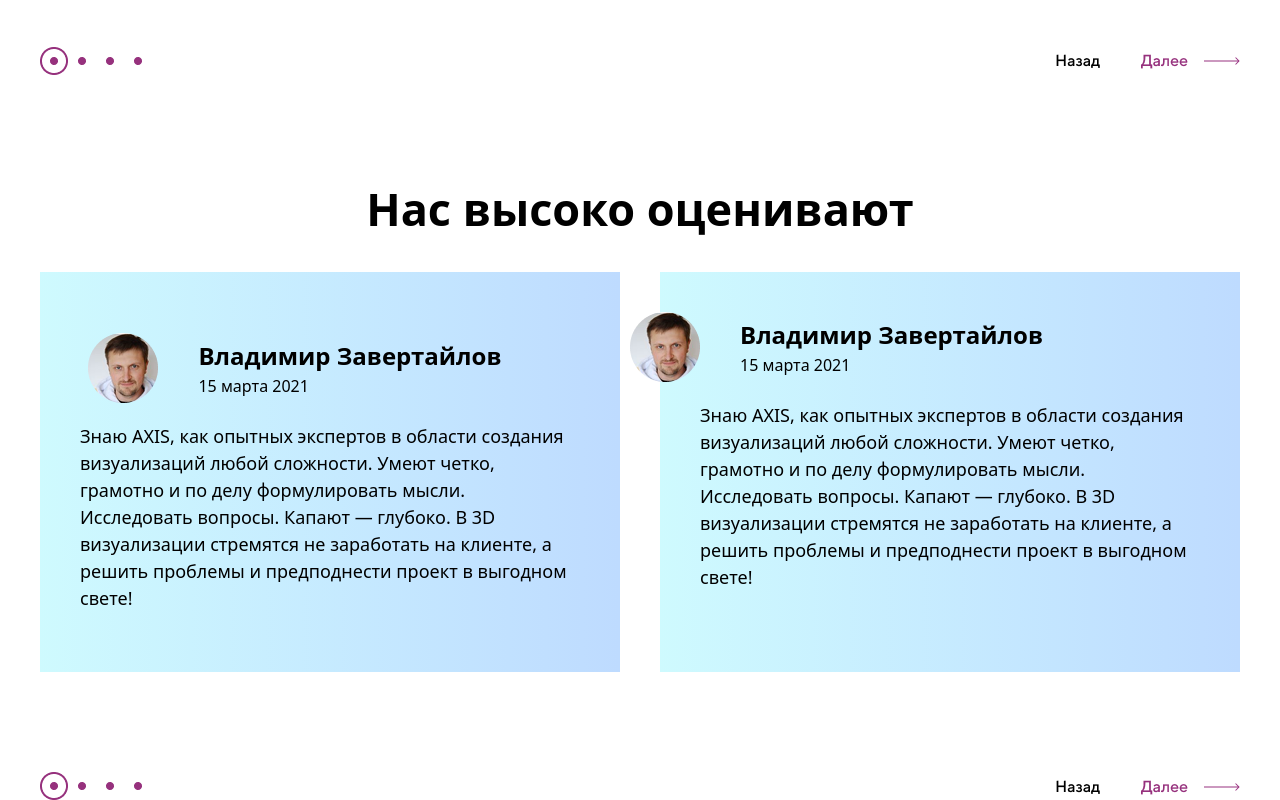
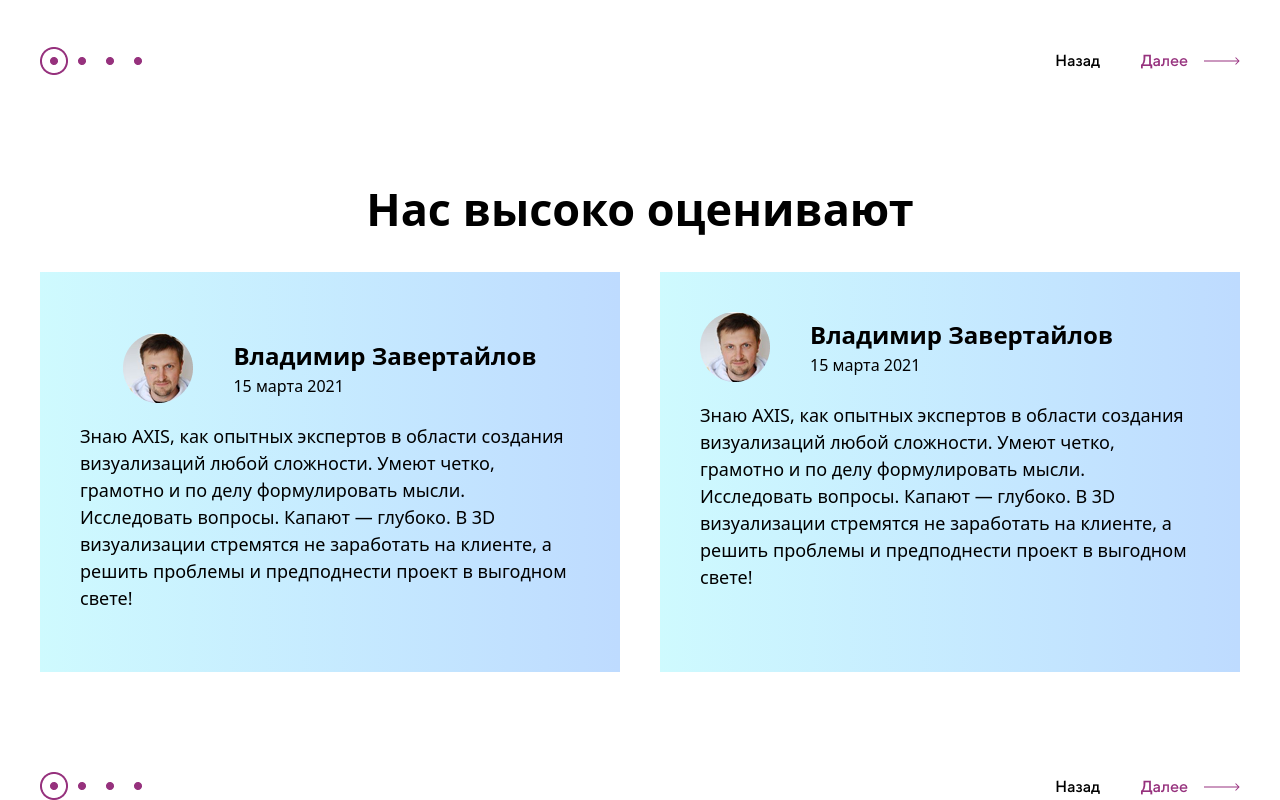
Before and after one commit to idris0111/hom16, a website: page index.html in a window 1280 px wide. Shown: the part 3994-4794 px from the top of the page. Drawn offline with Linux system fonts and the light colour scheme.

Commit message:
ама садай?

```diff
--- a/index.html
+++ b/index.html
@@ -356,7 +356,7 @@
         <div class="flex max-w-[1200px] m-auto items-center justify-between mt-[30px]">
             <div
                 class="w-[580px] h-[400px] p-[40px] bg-linear-to-r from-cyan-100 to-blue-200 flex flex-col items-center justify-center">
-                <div class="flex items-center gap-[40px] ml-[-70px] mb-[20px]">
+                <div class="flex items-center gap-[40px] ml-[] mb-[20px]">
                     <img src="./image 14.png" alt="">
                     <div>
                         <p class="text-[24px] font-[600]">Владимир Завертайлов</p>
@@ -369,7 +369,7 @@
             </div>
             <div
                 class="hidden lg:block  w-[580px] h-[400px] p-[40px] bg-linear-to-r from-cyan-100 to-blue-200 flex flex-col items-center justify-center">
-                <div class="flex items-center gap-[40px] ml-[-70px] mb-[20px]">
+                <div class="flex items-center gap-[40px] ml-[-0px] mb-[20px]">
                     <img src="./image 14.png" alt="">
                     <div>
                         <p class="text-[24px] font-[600]">Владимир Завертайлов</p>
```
Also changed, not shown: src/output.css.
